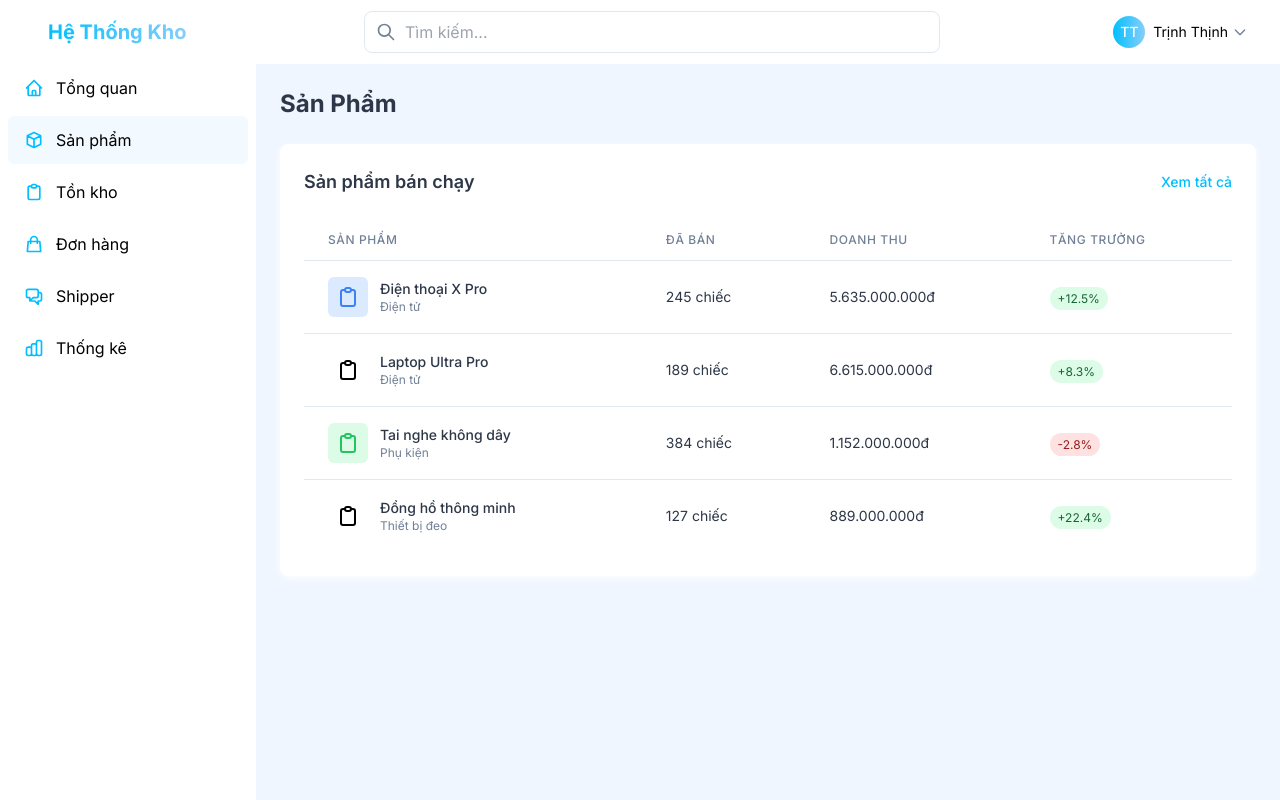
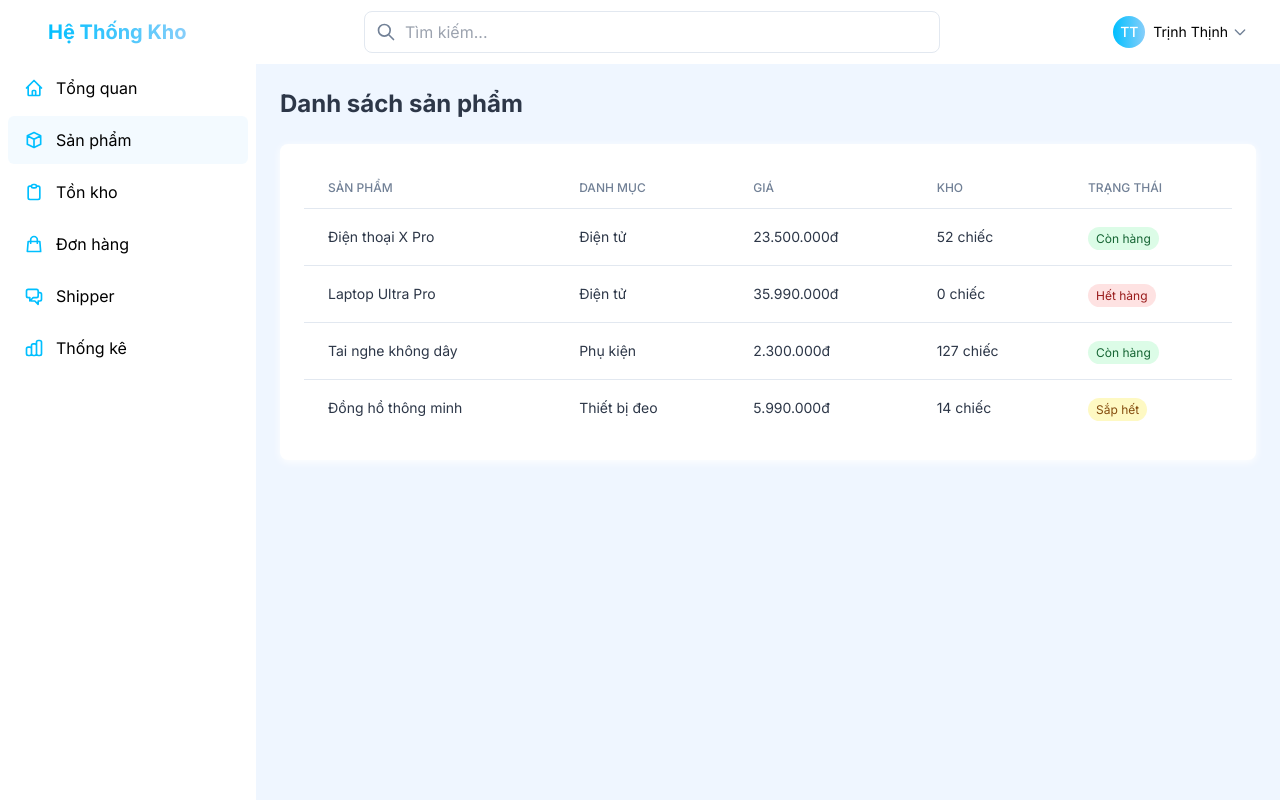
Before and after one commit to Nguyen-Trung-Tien/XD_HTTQL, a React (Vite) app in the folder frontend/: page /products in a window 1280 px wide. Built offline with nearby package versions, Linux system fonts and the light colour scheme.

Commit message:
add list product

```diff
--- a/frontend/src/App.jsx
+++ b/frontend/src/App.jsx
@@ -6,13 +6,14 @@ import TopProducts from './components/TopProducts';
 import Inventory from './components/Inventory';
 import Statistics from './components/Statistics';
 import Layout from './components/Layout';
+import ProductList from './components/ProductList';
 function App() {
 	return (
 		<>
 			<Routes>
 				<Route path='/' element={<Layout />}>
 					<Route index element={<Dashboard />} />
-					<Route path='products' element={<TopProducts />} />
+					<Route path='products' element={<ProductList />} />
 					<Route path='inventory' element={<Inventory />} />
 					<Route path='orders' element={<Orders />} />
 					<Route path='shippers' element={<Shippers />} />
--- /dev/null
+++ b/frontend/src/components/ProductList.jsx
@@ -0,0 +1,112 @@
+import React from "react";
+
+function ProductList() {
+  const products = [
+    {
+      id: 1,
+      name: "Điện thoại X Pro",
+      category: "Điện tử",
+      stock: 52,
+      price: "23.500.000đ",
+      status: "Còn hàng",
+    },
+    {
+      id: 2,
+      name: "Laptop Ultra Pro",
+      category: "Điện tử",
+      stock: 0,
+      price: "35.990.000đ",
+      status: "Hết hàng",
+    },
+    {
+      id: 3,
+      name: "Tai nghe không dây",
+      category: "Phụ kiện",
+      stock: 127,
+      price: "2.300.000đ",
+      status: "Còn hàng",
+    },
+    {
+      id: 4,
+      name: "Đồng hồ thông minh",
+      category: "Thiết bị đeo",
+      stock: 14,
+      price: "5.990.000đ",
+      status: "Sắp hết",
+    },
+  ];
+
+  const getStatusColor = (status) => {
+    switch (status) {
+      case "Còn hàng":
+        return "bg-green-100 text-green-800";
+      case "Sắp hết":
+        return "bg-yellow-100 text-yellow-800";
+      case "Hết hàng":
+        return "bg-red-100 text-red-800";
+      default:
+        return "bg-gray-100 text-gray-800";
+    }
+  };
+
+  return (
+    <div className="p-6 bg-blue-50 min-h-screen">
+      <h1 className="text-2xl font-bold text-textPrimary mb-6">Danh sách sản phẩm</h1>
+
+      <div className="bg-card shadow-card rounded-lg p-6">
+        <div className="overflow-x-auto">
+          <table className="min-w-full divide-y divide-border">
+            <thead>
+              <tr>
+                <th className="px-6 py-3 text-left text-xs font-medium text-textSecondary uppercase">
+                  Sản phẩm
+                </th>
+                <th className="px-6 py-3 text-left text-xs font-medium text-textSecondary uppercase">
+                  Danh mục
+                </th>
+                <th className="px-6 py-3 text-left text-xs font-medium text-textSecondary uppercase">
+                  Giá
+                </th>
+                <th className="px-6 py-3 text-left text-xs font-medium text-textSecondary uppercase">
+                  Kho
+                </th>
+                <th className="px-6 py-3 text-left text-xs font-medium text-textSecondary uppercase">
+                  Trạng thái
+                </th>
+              </tr>
+            </thead>
+            <tbody className="bg-white divide-y divide-border">
+              {products.map((product) => (
+                <tr key={product.id}>
+                  <td className="px-6 py-4 whitespace-nowrap text-sm text-textPrimary">
+                    {product.name}
+                  </td>
+                  <td className="px-6 py-4 whitespace-nowrap text-sm text-textPrimary">
+                    {product.category}
+                  </td>
+                  <td className="px-6 py-4 whitespace-nowrap text-sm text-textPrimary">
+                    {product.price}
+                  </td>
+                  <td className="px-6 py-4 whitespace-nowrap text-sm text-textPrimary">
+                    {product.stock} chiếc
+                  </td>
+                  <td className="px-6 py-4 whitespace-nowrap">
+                    <span
+                      className={`px-2 py-1 text-xs rounded-full ${getStatusColor(
+                        product.status
+                      )}`}
+                    >
+                      {product.status}
+                    </span>
+                  </td>
+                </tr>
+              ))}
+            </tbody>
+          </table>
+        </div>
+      </div>
+    </div>
+  );
+}
+
+export default ProductList;
```
